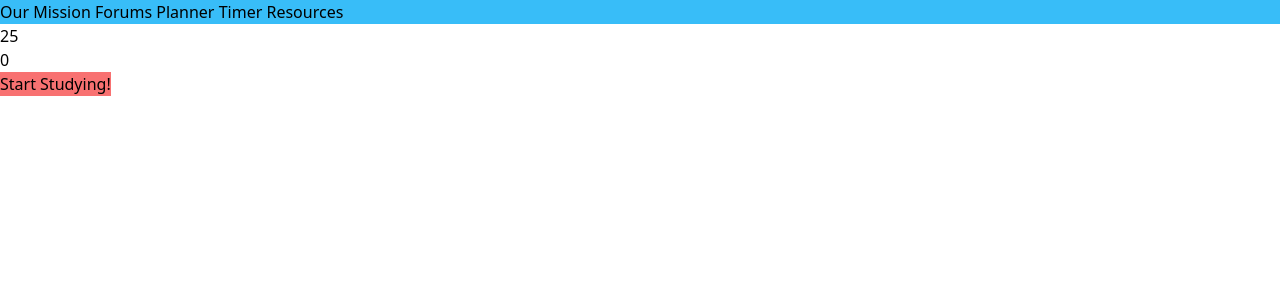
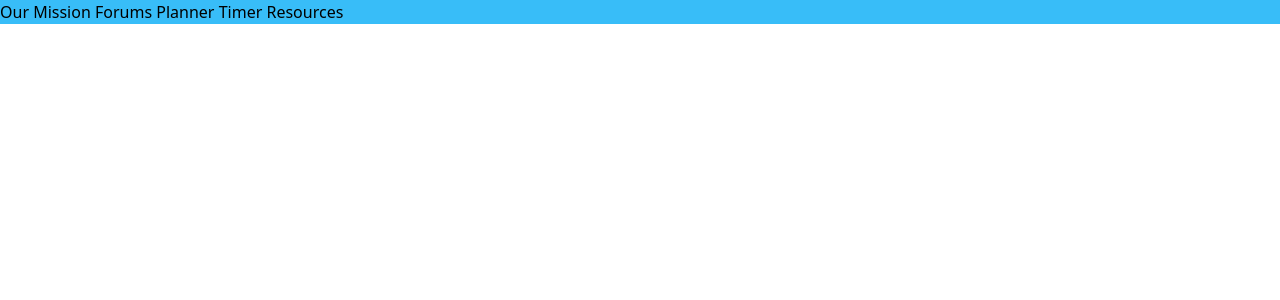
Before and after one commit to AdrianRRojo/adhd4u, a React (Create React App) app: page /timer in a window 1280 px wide. Shown: the top 300 px of the page. Built offline with nearby package versions, Linux system fonts and the light colour scheme.

Commit message:
created a class to create an alarm, not finished

```diff
--- a/src/components/pages/Timer.jsx
+++ b/src/components/pages/Timer.jsx
@@ -59,39 +59,49 @@ import React, {useEffect, useState} from "react"
 
 
 export default function Timer(){
-    const [minute, setMinute] = useState(25)
-    const [seconds, setSeconds] = useState(0)
-    const [timerRunning, setTimerRunning] = useState(true)
-    const [playAlarm, setPlayAlarm] = useState(false)
+    // const [minute, setMinute] = useState(25)
+    // const [seconds, setSeconds] = useState(0)
+    // const [timerRunning, setTimerRunning] = useState(true)
+    // const [playAlarm, setPlayAlarm] = useState(false)
 
-    const runDownTheClock = () =>{
-        if(timerRunning){
-            const interval = setInterval(() => {
-                setSeconds(seconds => seconds - 1)
-            }, 60)
-                return() => clearInterval(interval)
-            }
-                if(seconds == 0){
-                    setSeconds += 59
-                    setMinute -=1
+    // const runDownTheClock = () =>{
+    //     if(timerRunning){
+    //         const interval = setInterval(() => {
+    //             setSeconds(seconds => seconds - 1)
+    //         }, 60)
+    //             return() => clearInterval(interval)
+    //         }
+    //             if(seconds == 0){
+    //                 setSeconds += 59
+    //                 setMinute -=1
 
-                }
-                if(minute == 0){
-                    setPlayAlarm(true)
-                    setTimerRunning(false)
-                }
-            }
-    const startTimer =()=>{
-        setMinute(24)
-        setSeconds(59)
-        runDownTheClock()
+    //             }
+    //             if(minute == 0){
+    //                 setPlayAlarm(true)
+    //                 setTimerRunning(false)
+    //             }
+    //         }
+    // const startTimer =()=>{
+    //     setMinute(24)
+    //     setSeconds(59)
+    //     runDownTheClock()
 
+    // }
+    class Alarm{
+        constructor(min, sec, running){
+            this.min = 25;
+            this.sec = 0;
+            this.running = false
+        }
     }
     return(
+        // <div>
+        //     <p>{minute}</p>
+        //     <p>{seconds}</p>
+        //     <button className="bg-red-400" onClick={startTimer}>Start Studying!</button>
+        // </div>
         <div>
-            <p>{minute}</p>
-            <p>{seconds}</p>
-            <button className="bg-red-400" onClick={startTimer}>Start Studying!</button>
+
         </div>
     )
     }
```
